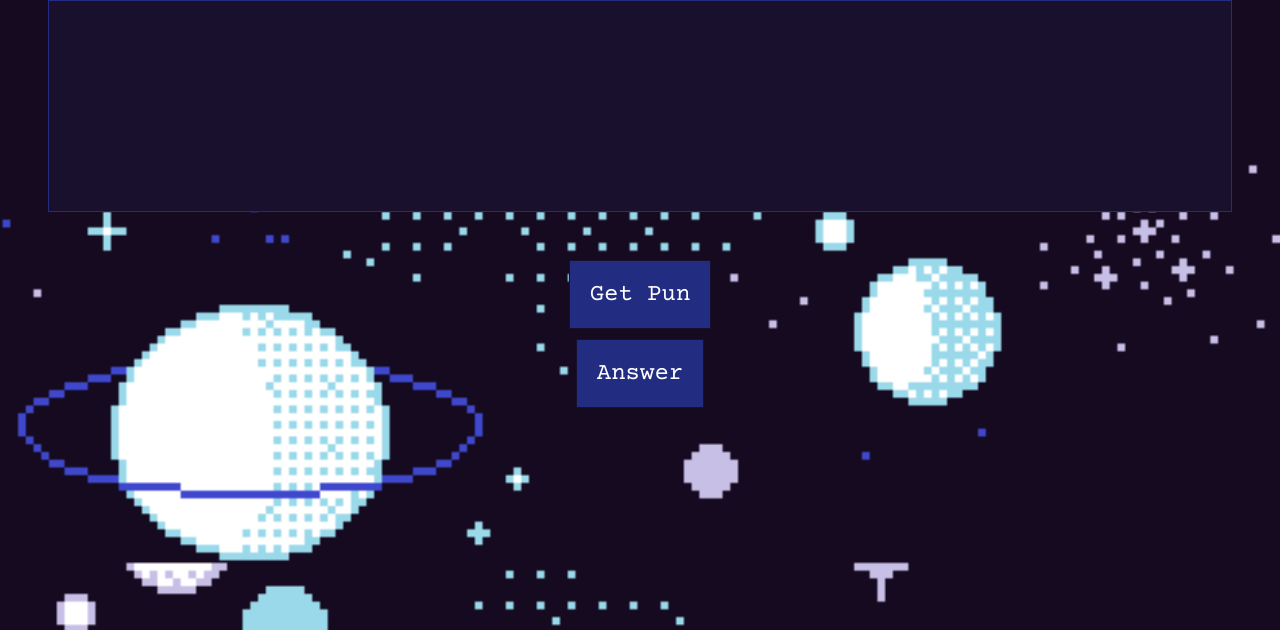
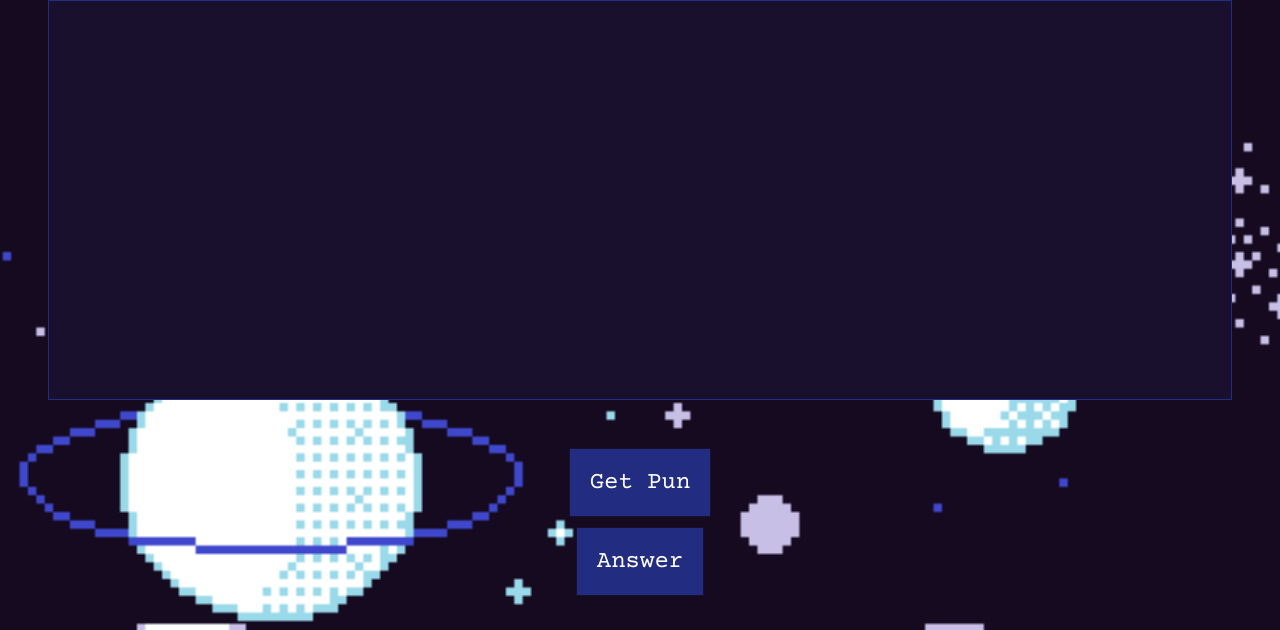
Before and after one commit to hayyc143/wizards-pun.github.io, a plain HTML site: page index.html in a window 1280 px wide. Shown: the part 170-800 px from the top of the page. Drawn offline with nearby package versions, Linux system fonts and the light colour scheme.

Commit message:
Update style.css

```diff
--- a/style.css
+++ b/style.css
@@ -90,4 +90,9 @@ body {
     .answer-btn{
         margin-bottom: 25px;
     }
+
+    .box{
+        height: 50vh;
+        overflow-wrap: break-word;
+    }
 }
```
